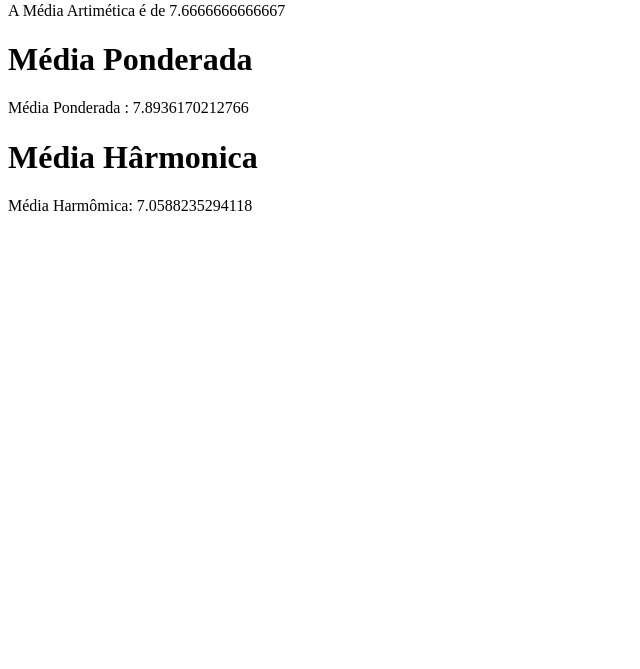
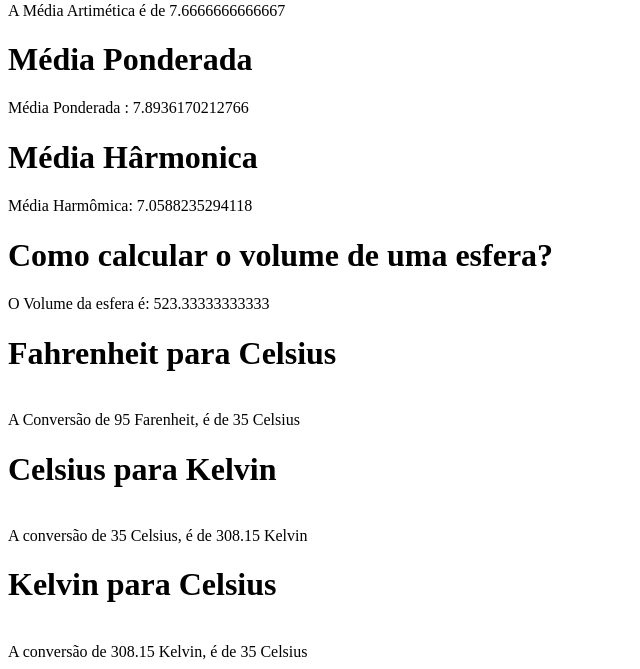
Before and after one commit to theSpanholi/curso_php_26, a PHP site: page / in a window 1280 px wide. Shown: the part 1110-1779 px from the top of the page, without its empty margins (0-640 px from the left). Before the commit the page ends 1321 px from the top, so only its background shows below. Run offline with PHP 8.4, Linux system fonts and the light colour scheme.

Commit message:
Criação de novas atividades e correção do tema de casa

```diff
--- a/index.php
+++ b/index.php
@@ -137,3 +137,37 @@ echo "Média Ponderada : " . $mediaPonderada . "<br>" ;
 echo "<h1>Média Hârmonica</h1>" ;
 $mediaHarmonica = 3 / (( 1 / $number1) + ( 1 / $number2) + ( 1 / $number3 )) ;
 echo "Média Harmômica: " . $mediaHarmonica . "<br>" ;
+
+//Calcular o volume de uma esfera com raio de 5cm
+//Dicas: Elevar ao cubo -> ** 3 = 8. PI = 3.14
+// FORMULA: 4/3 * PI * R ao cubo
+echo "<h1>Como calcular o volume de uma esfera?</h1>" ;
+CONST PI = 3.14;
+$raioAoCubo = 5**3;
+$fracao = 4/3;
+$volumeEsfera = $raioAoCubo * PI * $fracao;
+echo "O Volume da esfera é: $volumeEsfera<br>";
+
+//  sqrt (CALCULA A RAIZ QUADRADA DE UM NÚMERO, OU VARIAVEL)
+
+// Conveter graus Fahrenheit para Celsius. 95ºF -> ? (35º)
+echo "<h1>Fahrenheit para Celsius</h1>" ;
+
+$fh = 95;
+$celsius = ($fh - 32) / 1.8 ;
+
+echo "<br>A Conversão de $fh Farenheit, é de $celsius Celsius<br>" ;
+
+// Converter graus Celsius para Kelvin. 35ºC -> ?ºC.
+echo "<h1>Celsius para Kelvin</h1>" ;
+
+$kelvin = $celsius + 273.15;
+
+echo "<br>A conversão de $celsius Celsius, é de $kelvin Kelvin<br>" ;
+
+//Converter graus Kelvin para Celsius. ?ºK -> 35ºC.
+echo "<h1>Kelvin para Celsius</h1>" ;
+
+$celsius = $kelvin - 273.15;
+
+echo "<br>A conversão de $kelvin Kelvin, é de $celsius Celsius<br>" ;
```
